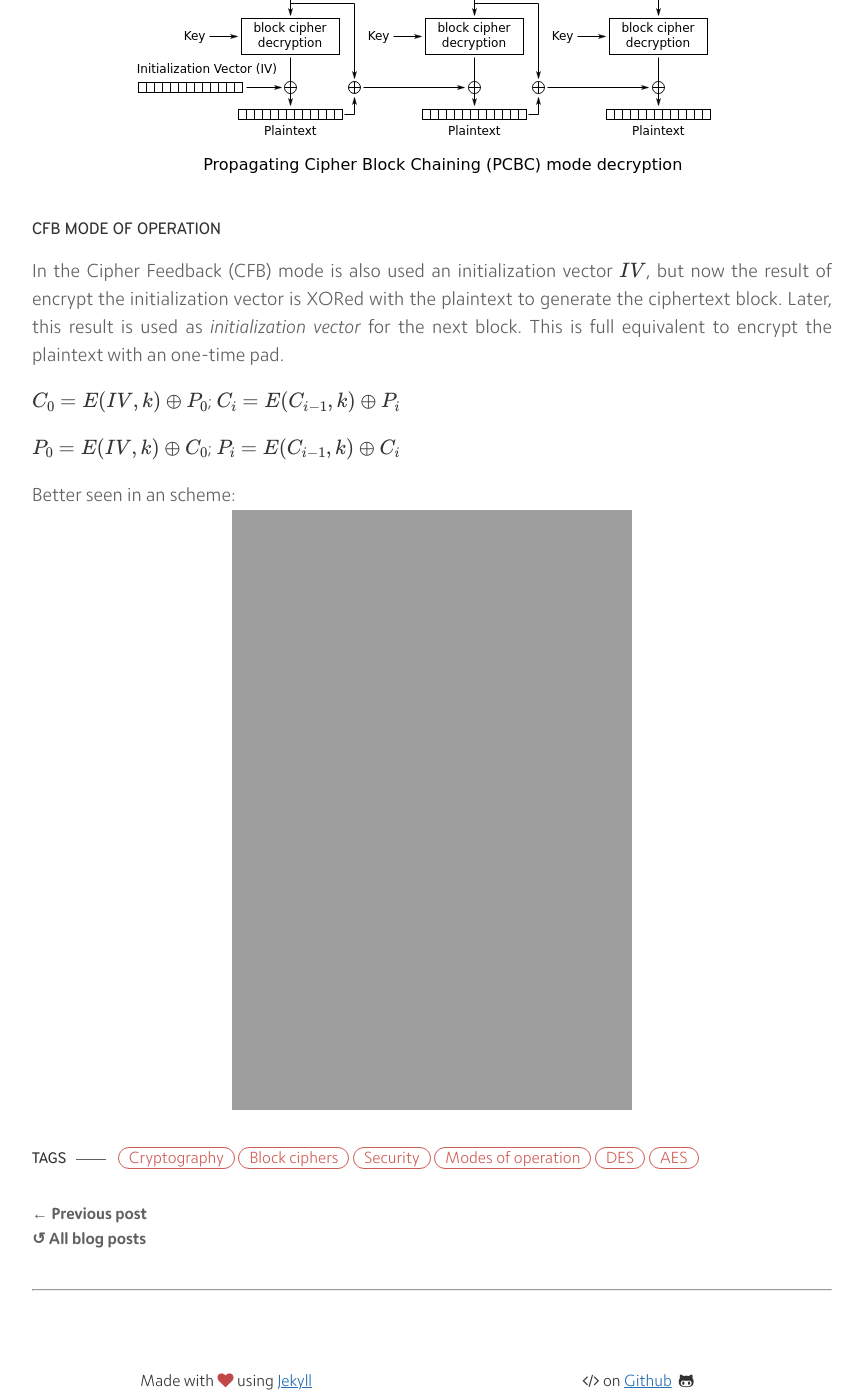
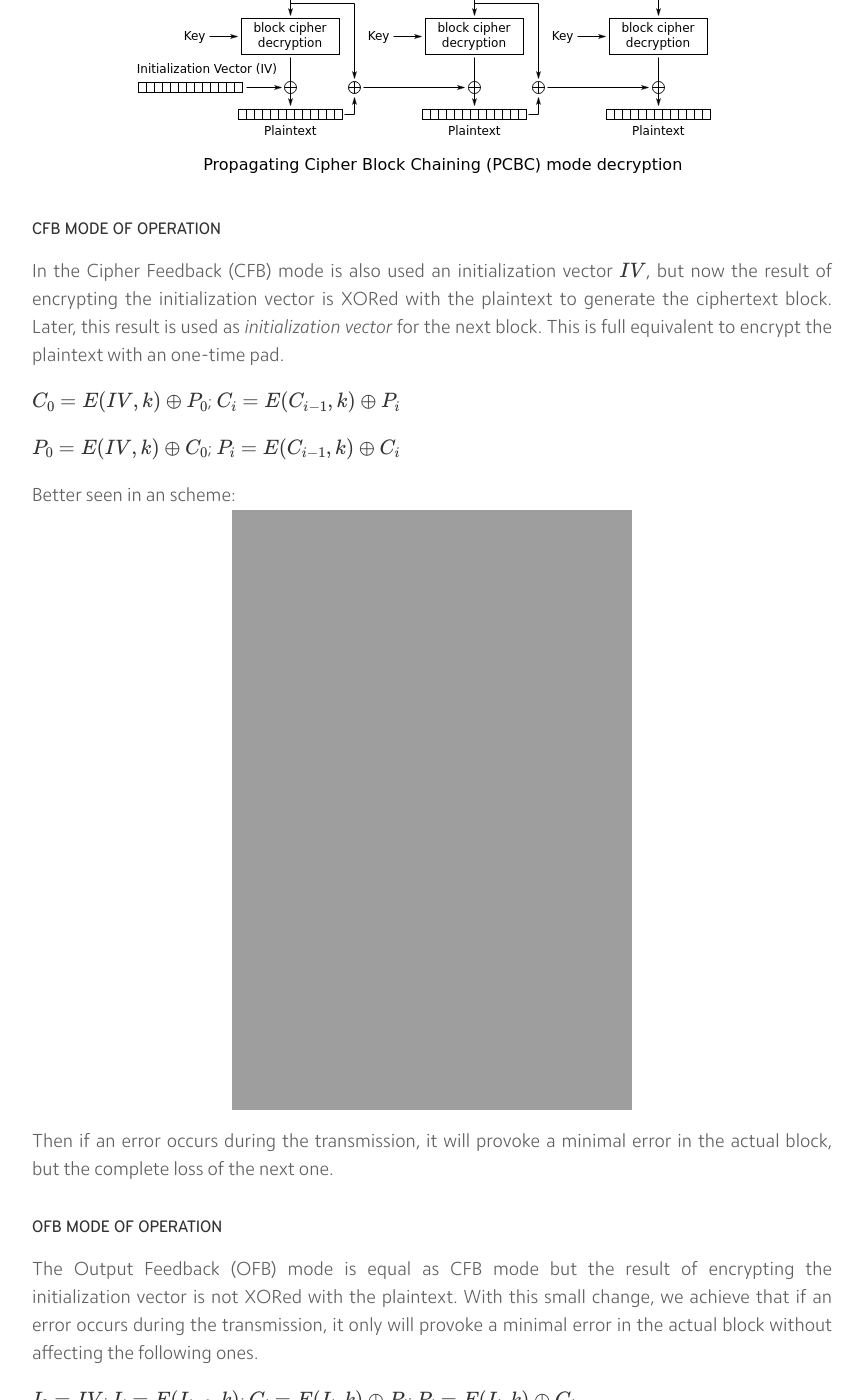
Before and after one commit to MrAnnix/MrAnnix.github.io, a Jekyll site: the page built from _posts/2019-11-07-block-cipher-operation-modes.md, in a window 1280 px wide and 1400 px high, scrolled down 4339 px. Shown: the whole window, without its empty margins (208-1071 px from the left). Built offline with Jekyll 4.4.1, drawn with Linux system fonts in a browser that asks for light colours; nearby versions of some CDN libraries; library files that are not in the unit come from our copies; formulas are drawn with MathJax 3; some of the changed text lies outside the part shown.

Commit message:
Update 2019-11-07-block-cipher-operation-modes.md

```diff
--- a/_posts/2019-11-07-block-cipher-operation-modes.md
+++ b/_posts/2019-11-07-block-cipher-operation-modes.md
@@ -77,7 +77,7 @@
 
 ### CFB mode of operation
 
-In the Cipher Feedback (CFB) mode is also used an initialization vector \\( IV \\), but now the result of encrypt the initialization vector is XORed with the plaintext to generate the ciphertext block. Later, this result is used as *initialization vector* for the next block. This is full equivalent to encrypt the plaintext with an one-time pad.
+In the Cipher Feedback (CFB) mode is also used an initialization vector \\( IV \\), but now the result of encrypting the initialization vector is XORed with the plaintext to generate the ciphertext block. Later, this result is used as *initialization vector* for the next block. This is full equivalent to encrypt the plaintext with an one-time pad.
 
 \\( C_0 = E(IV, k) \oplus P_0 \\); \\( C_{i} = E(C_{i-1}, k) \oplus P_{i} \\)
 
@@ -86,3 +86,24 @@
 Better seen in an scheme:
 ![Cipher Feedback (CFB) mode of operation encrption]({{ '/assets/images/blog/block-cipher-operation-modes/CFB_encryption.svg' | absolute_url }}){: .align-center}
 ![Cipher Feedback (CFB) mode of operation decrption]({{ '/assets/images/blog/block-cipher-operation-modes/CFB_decryption.svg' | absolute_url }}){: .align-center}
+
+Then if an error occurs during the transmission, it will provoke a minimal error in the actual block, but the complete loss of the next one.
+
+### OFB mode of operation
+
+The Output Feedback (OFB) mode is equal as CFB mode but the result of encrypting the initialization vector is not XORed with the plaintext. With this small change, we achieve that if an error occurs during the transmission, it only will provoke a minimal error in the actual block without affecting the following ones.
+
+\\( I_0 = IV \\); \\( I_i = E(I_{i-1}, k) \\); \\( C_i = E(I_{i}, k) \oplus P_i \\); \\( P_i = E(I_{i}, k) \oplus C_i \\)
+
+![Output Feedback (OFB) mode of operation encrption]({{ '/assets/images/blog/block-cipher-operation-modes/OFB_encryption.svg' | absolute_url }}){: .align-center}
+![Output Feedback (OFB) mode of operation decrption]({{ '/assets/images/blog/block-cipher-operation-modes/OFB_decryption.svg' | absolute_url }}){: .align-center}
+
+### CTR mode of operation
+
+Like in OFB mode, in Counter (CTR) mode we generate a one-time pad. But now we achieve it encrypting the value of a counter \\( CV_i \\) that is increased in each block.
+
+\\( C_i = E(CV_i, k) \oplus P_i \\); \\( P_i = E(CV_i, k) \oplus C_i \\)
+
+Better seen in an scheme:
+![Counter (CTR) mode of operation encrption]({{ '/assets/images/blog/block-cipher-operation-modes/CTR_encryption.svg' | absolute_url }}){: .align-center}
+![Counter (CTR) mode of operation decrption]({{ '/assets/images/blog/block-cipher-operation-modes/CTR_decryption.svg' | absolute_url }}){: .align-center}
```
